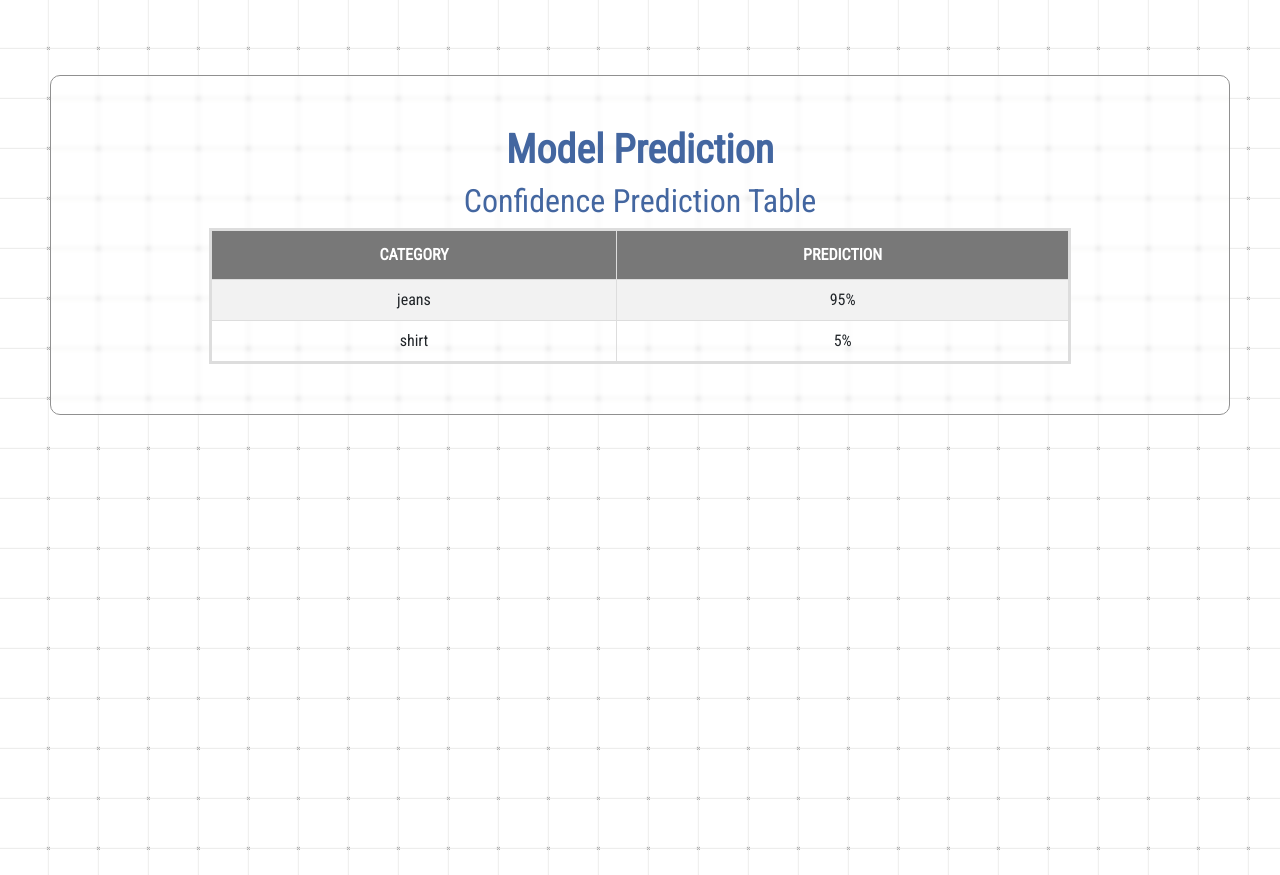
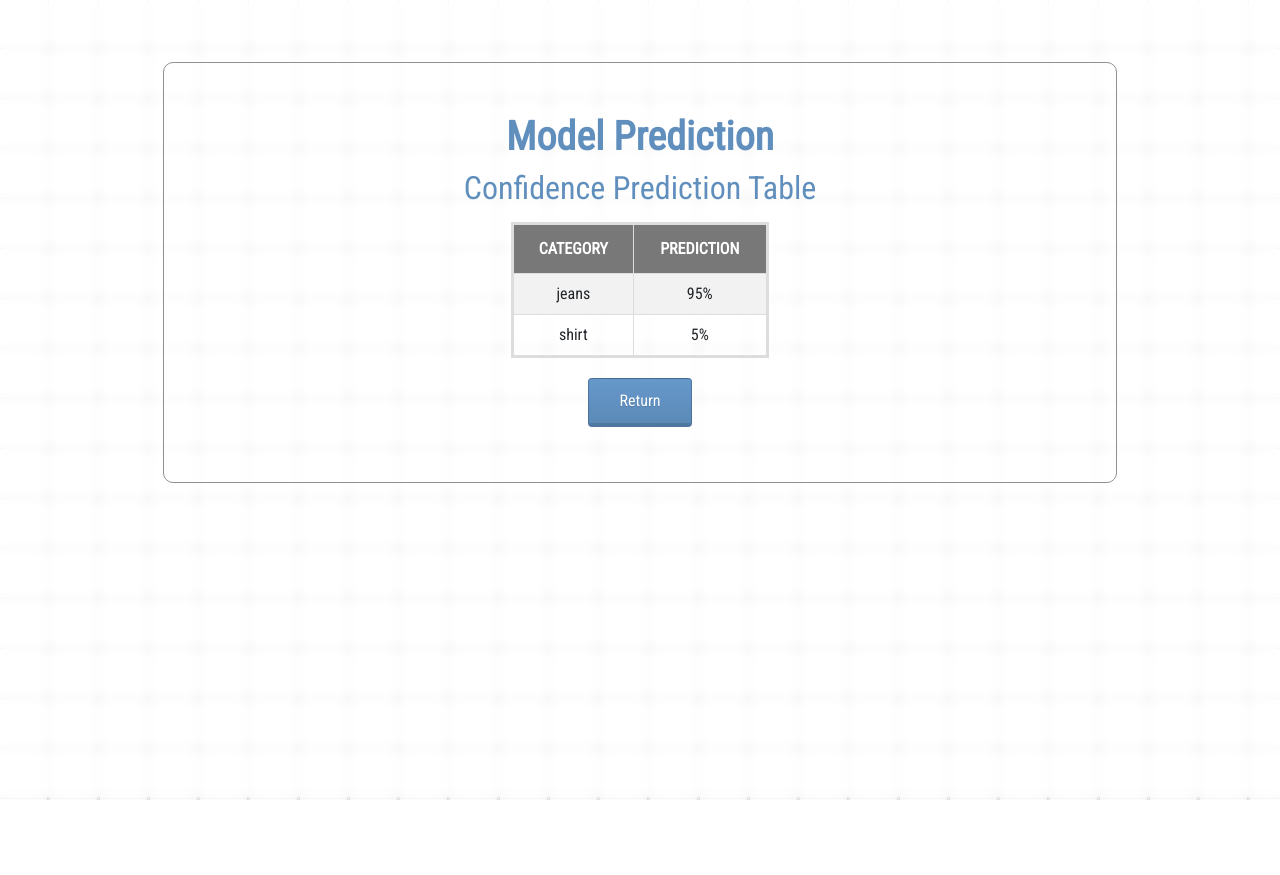
Before and after one commit to AgencyPMG/GLP-Group-1-21, a React (Create React App) app in the folder client-side/: page /predict in a window 1280 px wide. After the commit the page ends 800 px from the top, so only its background shows below. Built offline with nearby package versions, Linux system fonts and the light colour scheme.

Commit message:
style changes

```diff
--- a/client-side/src/App.js
+++ b/client-side/src/App.js
@@ -1,5 +1,4 @@
 import './App.scss';
-import './index.css'
 import React, { Component } from "react";
 //import pages for router
 import {
--- a/client-side/src/App.scss
+++ b/client-side/src/App.scss
@@ -1,4 +1,5 @@
 @import 'styles/background.scss';
+@import 'styles/button.scss';
 * {
     font-family: 'Roboto Condensed', sans-serif;
 }
@@ -27,23 +28,25 @@
 
 
 .form-container {
-    background-color: rgba(255, 255, 255, .15);
-    backdrop-filter: blur(2px);
+
     padding: 150px;
-    border: .1px solid rgb(144, 144, 144);
+    //border: .1px solid rgb(144, 144, 144);
     margin-top: 15px;
     margin-bottom: 15px;
     border-radius: 10px;
 }
 
+body {
+    background-color: rgba(255, 255, 255, .15);
+    backdrop-filter: blur(5px);
+}
+
 .pred-container {
     background-color: rgba(255, 255, 255, .15);
     backdrop-filter: blur(2px);
-    padding: 50px;
-    margin-right: 50px;
-    margin-left: 50px;
+    padding: 50px 300px;
+
     border: .1px solid rgb(144, 144, 144);
-    margin-top: 75px;
     margin-bottom: 15px;
     border-radius: 10px;
 
@@ -51,13 +54,13 @@
 
 .pred-container h1, h2 {
     font-weight: bold;
-    color: #4366a0;
+    color: #608fbd;
 }
 
 .heading {
     text-align: center;
     font-weight: bold;
-    color: #4366a0;
+    color: #618ebd;
 }
 
 
@@ -89,7 +92,11 @@
     margin-left: auto;
     margin-right: auto;
     display: block;
+}
 
+.button-container {
+    display: flex;
+    justify-content: center;
 }
 
 
@@ -101,7 +108,7 @@
 .table-container {
     display:flex;
     justify-content: center;
-
+    margin: 15px;
 }
 
 table {
--- a/client-side/src/pages/DataForm.jsx
+++ b/client-side/src/pages/DataForm.jsx
@@ -88,9 +88,7 @@
                                 <input className={"input-form"}  type={"text"} name={"age"} placeholder={"age group"} onChange={this.handleInputChanged}/>
                                 <input className={"input-form"}  type={"text"} name={"size"} placeholder={"size"} onChange={this.handleInputChanged}/>
                                 <input className={"input-form"}  type={"text"} name={"image-url"} placeholder={"image url"} onChange={this.handleInputChanged}/>
-                                <button type="submit" id="search-button" className="btn btn-primary">
-                                    <i>Search</i>
-                                </button>
+                                <button type="submit" id="search-button" className="btn-gradient blue">Submit</button>
                             </form>
                 </div>
             </div>
--- a/client-side/src/pages/PredictionPage.jsx
+++ b/client-side/src/pages/PredictionPage.jsx
@@ -34,6 +34,7 @@
 
     render() {
         return (
+            <div className={"page-container"}>
                 <div className={"pred-container"}>
                     <h1>Model Prediction</h1>
                     <h2 className={"heading-pred"}>Confidence Prediction Table</h2>
@@ -45,6 +46,10 @@
                             </tbody>
                         </table>
                     </div>
+                    <div className={"button-container"}>
+                    <a type="submit" href="/" id="search-button" className="btn-gradient blue">Return</a>
+                    </div>
+                </div>
             </div>
         )
     }
--- /dev/null
+++ b/client-side/src/styles/button.scss
@@ -0,0 +1,61 @@
+//cool button design is from https://codepen.io/FelipeMarcos/pen/tfhEg
+//open source codepen
+
+.btn-gradient {
+  margin: 5px;
+}
+a[class*="btn"] {text-decoration: none;}
+input[class*="btn"],
+button[class*="btn"] {border: 0;}
+
+/* Here you can change the button sizes */
+
+
+
+/* Colors for .btn and .btn-two */
+.btn.blue, .btn-two.blue     {background-color: #7fb1bf;}
+/* default button style */
+.btn {
+  position: relative;
+  border: 0;
+  padding: 15px 25px;
+  display: inline-block;
+  text-align: center;
+  color: white;
+}
+.btn:active {
+  top: 4px;
+}
+
+/* color classes for .btn */
+.btn.blue {box-shadow: 0px 4px #74a3b0;}
+.btn.blue:active {box-shadow: 0 0 #74a3b0; background-color: #709CA8;}
+
+
+
+
+/* Gradient buttons */
+.btn-gradient {
+  text-decoration: none;
+  color: white;
+  padding: 10px 30px;
+  display: inline-block;
+  position: relative;
+  border: 1px solid rgba(0,0,0,0.21);
+  border-bottom: 4px solid rgba(0,0,0,0.21);
+  border-radius: 4px;
+  text-shadow: 0 1px 0 rgba(0,0,0,0.15);
+}
+/* Gradient - ugly css is ugly */
+.btn-gradient.blue {
+  background: rgba(102,152,203,1);
+  background: -moz-linear-gradient(top, rgba(102,152,203,1) 0%, rgba(92,138,184,1) 100%);
+  background: -webkit-gradient(left top, left bottom, color-stop(0%, rgba(102,152,203,1)), color-stop(100%, rgba(92,138,184,1)));
+  background: -webkit-linear-gradient(top, rgba(102,152,203,1) 0%, rgba(92,138,184,1) 100%);
+  background: -o-linear-gradient(top, rgba(102,152,203,1) 0%, rgba(92,138,184,1) 100%);
+  background: -ms-linear-gradient(top, rgba(102,152,203,1) 0%, rgba(92,138,184,1) 100%);
+  background: linear-gradient(to bottom, rgba(102,152,203,1) 0%, rgba(92,138,184,1) 100%);
+  filter: progid:DXImageTransform.Microsoft.gradient( startColorstr='#6698cb', endColorstr='#5c8ab8', GradientType=0 );
+}
+
+.btn-gradient.blue:active 	{background: #608FBF;}
```
Lines whose indentation alone changed are shown as unchanged.
